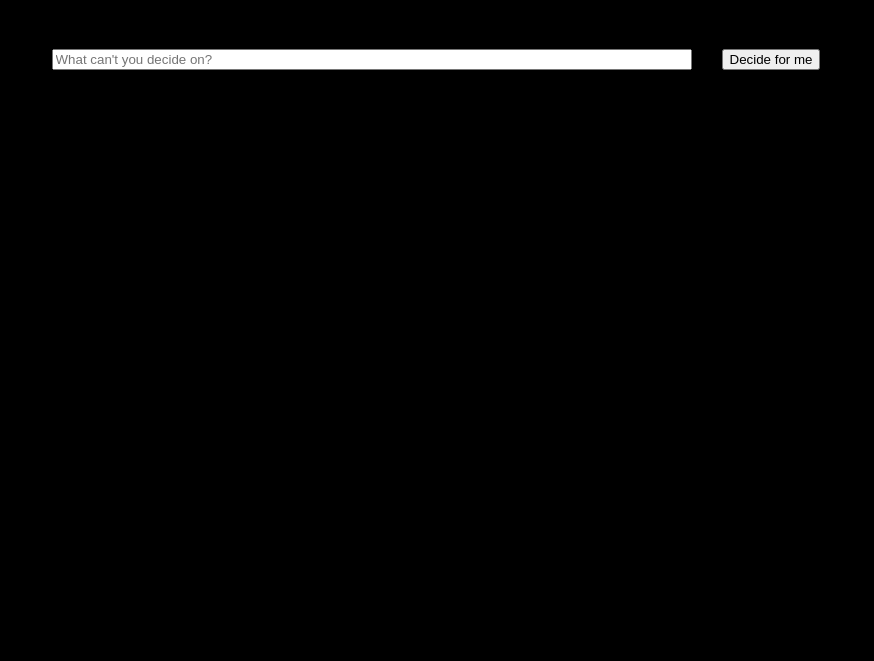
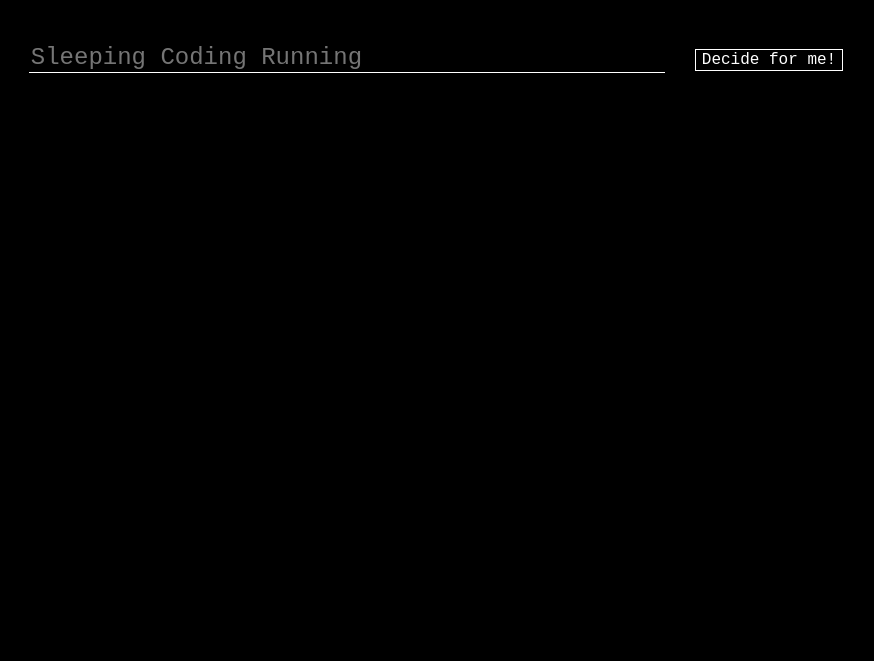
Before and after one commit to phernandoe/CantDecide, a plain HTML site: page index.html in a window 1280 px wide. Shown: the part 139-800 px from the top of the page, without its empty margins (204-1078 px from the left). Drawn offline with Linux system fonts and the light colour scheme.

Commit message:
Styling index

```diff
--- a/css/style.css
+++ b/css/style.css
@@ -20,11 +20,30 @@ body{
     position: relative;
     bottom: 50px;
     width: 50%;
+    background-color: transparent;
+    border: none;
+    border-bottom: 1px solid #FFFFFF;
+    font-family: 'Courier New', Courier, monospace;
+    color: #FFFFFF;
+    font-size: 1.5rem;
 }
 
 #submit {
     position: relative;
     bottom: 50px;
+    background-color: #000000;
+    border: 1px solid #FFFFFF;
+    font-family: 'Courier New', Courier, monospace;
+    color: #FFFFFF;
+    font-size: 1rem;
+    cursor: pointer;
+    transition: 150ms;
+}
+
+#submit:hover, #submit:focus {
+    background-color: #FFFFFF;
+    border-color: #000000;
+    color: #000000;
 }
 
 a {
--- a/index.html
+++ b/index.html
@@ -14,8 +14,8 @@
             <form action="decision.html">
                 <p>What can't you decide on?</p>
                 <p id="flavortext">Separate each option with a space</p>
-                <input id="userinput" type="text" name="words" placeholder="What can't you decide on?">
-                <input id="submit" type="submit" value="Decide for me">
+                <input id="userinput" type="text" name="words" placeholder="Sleeping Coding Running">
+                <input id="submit" type="submit" value="Decide for me!">
             </form>
 
             <h6></h6>
```
